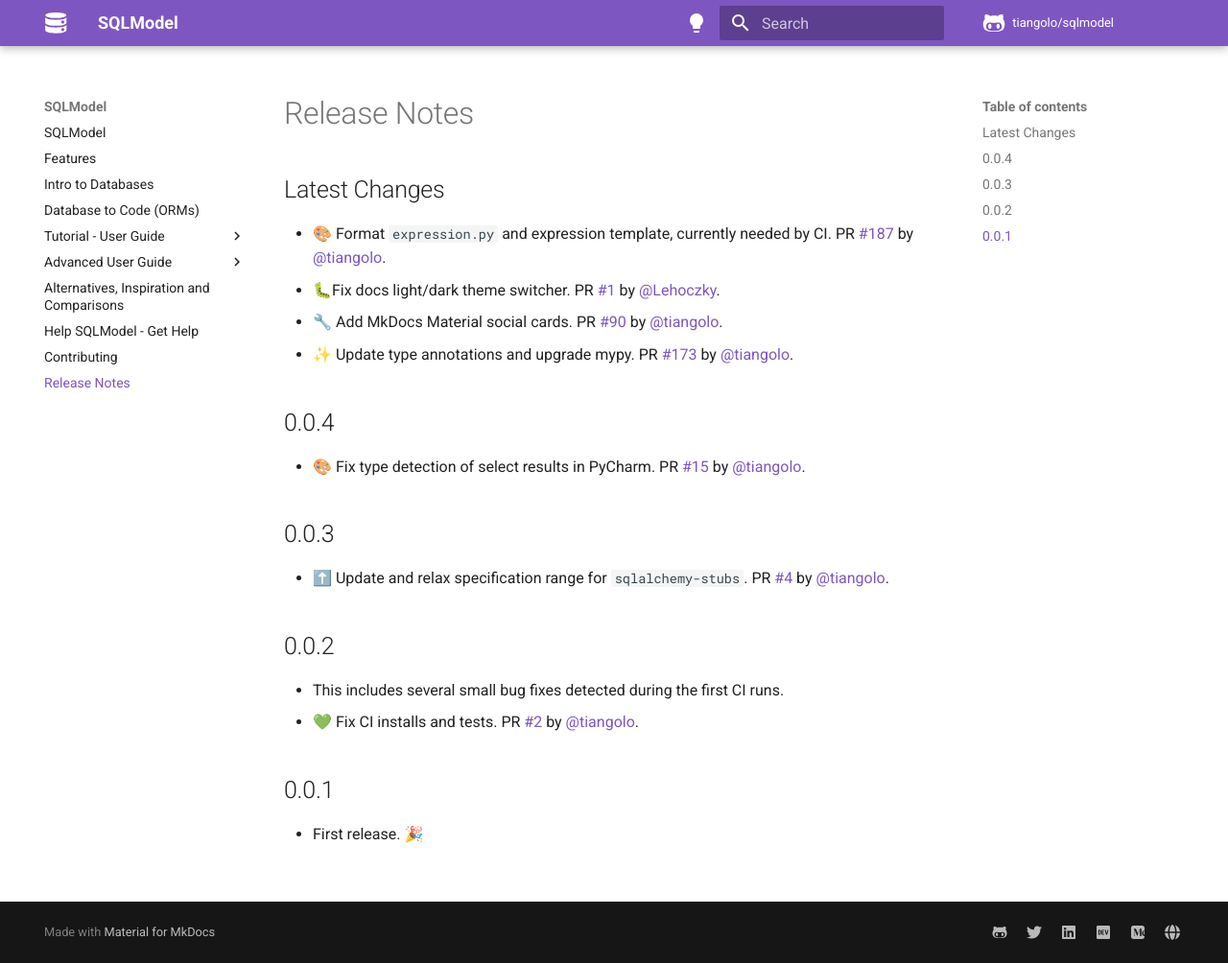
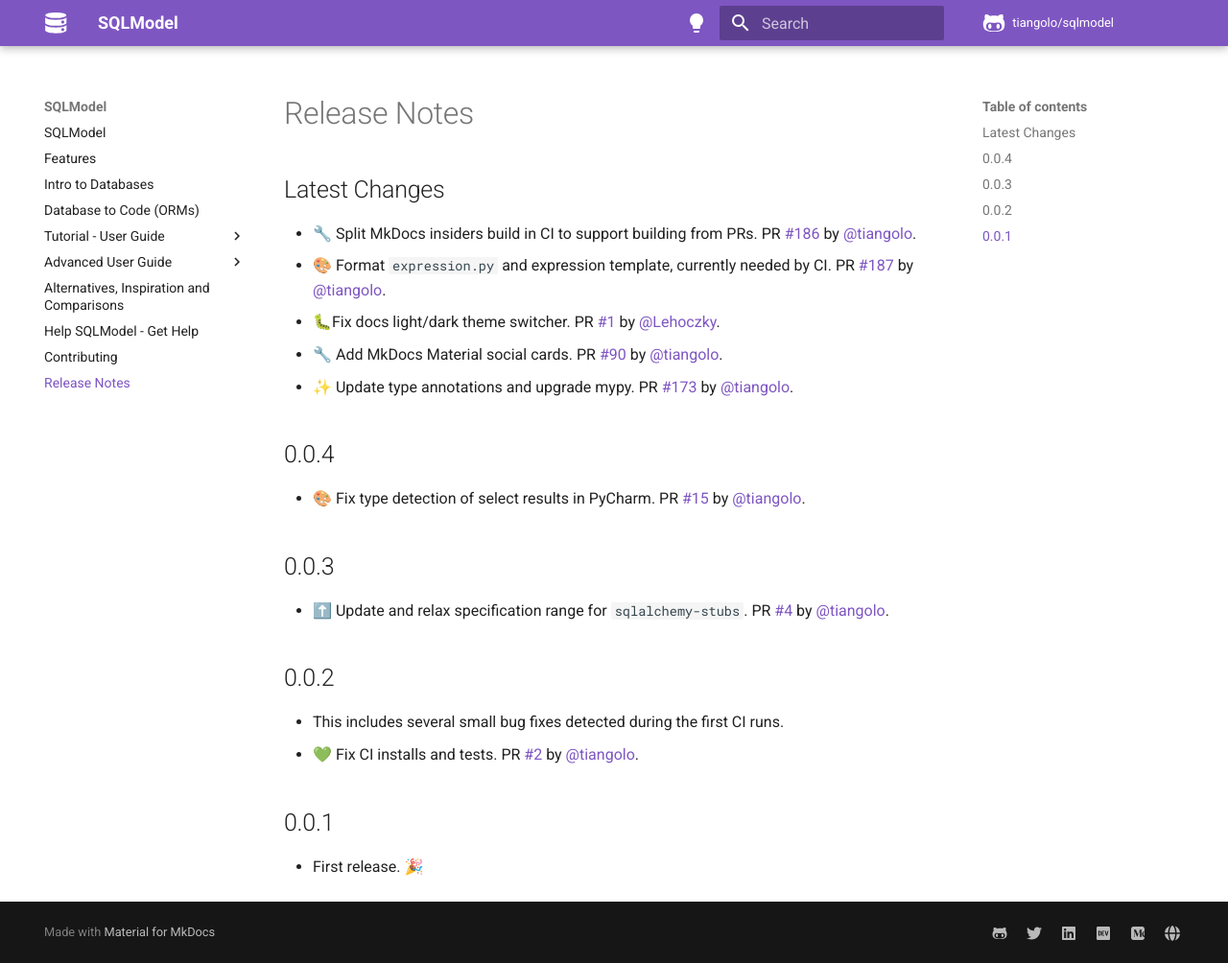
Before and after one commit to upmorpheus/Laravel-perfect, an MkDocs documentation site: the page built from docs/release-notes.md, in a window 1280 px wide and 1004 px high. Shown: the whole window at 96% size. Built offline with MkDocs 1.6.1 and Material for MkDocs 9.7.7, drawn with Linux system fonts in a browser that asks for light colours; comment, search, counter and statistics services are not loaded.

Commit message:
📝 Update release notes

```diff
--- a/docs/release-notes.md
+++ b/docs/release-notes.md
@@ -2,6 +2,7 @@
 
 ## Latest Changes
 
+* 🔧 Split MkDocs insiders build in CI to support building from PRs. PR [#186](https://github.com/tiangolo/sqlmodel/pull/186) by [@tiangolo](https://github.com/tiangolo).
 * 🎨 Format `expression.py` and expression template, currently needed by CI. PR [#187](https://github.com/tiangolo/sqlmodel/pull/187) by [@tiangolo](https://github.com/tiangolo).
 * 🐛Fix docs light/dark theme switcher. PR [#1](https://github.com/tiangolo/sqlmodel/pull/1) by [@Lehoczky](https://github.com/Lehoczky).
 * 🔧 Add MkDocs Material social cards. PR [#90](https://github.com/tiangolo/sqlmodel/pull/90) by [@tiangolo](https://github.com/tiangolo).
```
